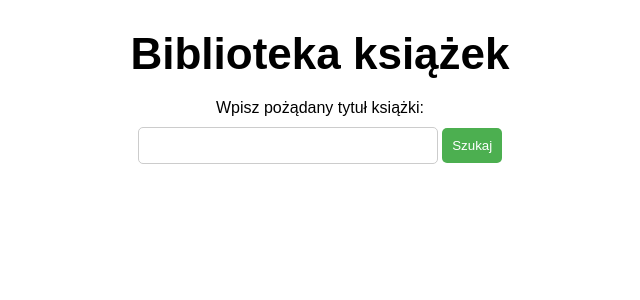
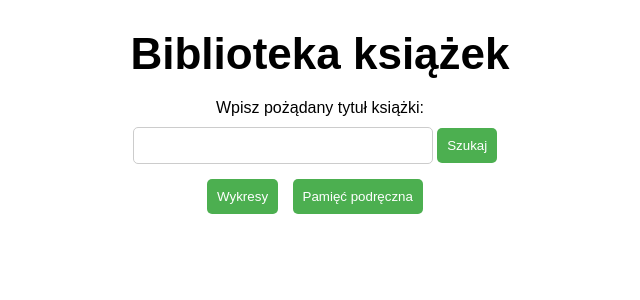
Before and after one commit to jpomian/sieci-wyszukiwawcze, a Flask app: page / in a window 1280 px wide. Shown: the top 300 px of the page, without its empty margins (320-960 px from the left). Run offline with Flask 3, Linux system fonts and the light colour scheme; parts of the project's set-up code (start-up, migrations or seed data) failed here and were passed over.

Commit message:
Added ref. buttons

```diff
--- a/templates/index.html
+++ b/templates/index.html
@@ -1,5 +1,6 @@
 <!DOCTYPE html>
 <html lang="en">
+
 <head>
     <meta charset="UTF-8">
     <meta name="viewport" content="width=device-width, initial-scale=1.0">
@@ -37,7 +38,7 @@
             border: 1px solid #ccc;
             border-radius: 5px; /* Add smooth edges */
             box-sizing: border-box;
-            margin-bottom: 15px; /* Add some spacing between input and button */
+            margin-bottom: 15px; /* Add some spacing between input and buttons */
         }
 
         button {
@@ -47,9 +48,11 @@
             border: none;
             border-radius: 5px; /* Add smooth edges */
             cursor: pointer;
+            margin-right: 10px; /* Add some spacing between buttons */
         }
     </style>
 </head>
+
 <body>
     <div>
         <h1>Biblioteka książek</h1>
@@ -58,6 +61,12 @@
             <input type="text" id="search_term" name="search_term" required>
             <button type="submit">Szukaj</button>
         </form>
+
+        <div>
+            <button onclick="window.location.href='stats'">Wykresy</button>
+            <button onclick="window.location.href='cache'">Pamięć podręczna</button>
+        </div>
     </div>
 </body>
+
 </html>
```
